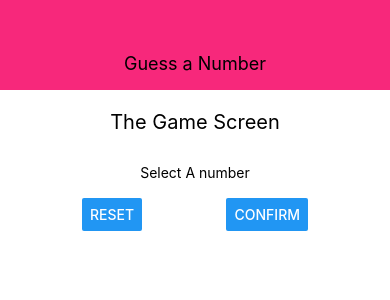
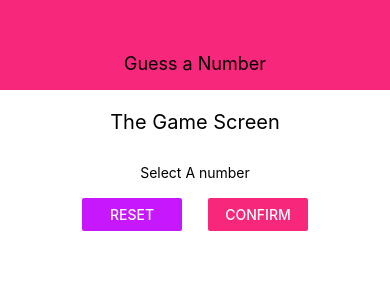
Before and after one commit to AdhamNour/guess_a_number_app, a React Native app: screen / in a window 390 px wide. Shown: the top 300 px of the page. Built offline with nearby package versions, Linux system fonts and the light colour scheme.

Commit message:
finished video 9 from module 4

```diff
--- a/components/Header.js
+++ b/components/Header.js
@@ -1,6 +1,7 @@
 import React from 'react';
 
 import { View, Text,StyleSheet} from 'react-native'
+import Colors from '../constants/colors'
 
 const Header = (props) => {
     return (
@@ -15,7 +16,7 @@ const styles = StyleSheet.create({
         width:'100%',
         height:90,
         paddingTop:36,
-        backgroundColor:'#f7287b',
+        backgroundColor:Colors.primaryColor,
         alignItems: 'center',
         justifyContent: 'center',
     },
--- /dev/null
+++ b/constants/colors.js
@@ -0,0 +1,4 @@
+export default {
+    primaryColor: '#f7287b',
+    accentColor: '#c717fc'
+}
--- a/screens/StartGameScreen.js
+++ b/screens/StartGameScreen.js
@@ -1,48 +1,54 @@
-import React from 'react';
-import { View,Text,StyleSheet,TextInput,Button } from 'react-native';
+import React from "react";
+import { View, Text, StyleSheet, TextInput, Button } from "react-native";
 
-import Card from '../components/Card'
+import Card from "../components/Card";
+import Colors from "../constants/colors"
 
 const StartGameScreen = () => {
   return (
-        <View style={styles.screen} >
-            <Text style={styles.title} >The Game Screen</Text>
-            <Card style={styles.inputContainer} >
-                <Text>
-                    Select A number
-                </Text>
+    <View style={styles.screen}>
+      <Text style={styles.title}>The Game Screen</Text>
+      <Card style={styles.inputContainer}>
+        <Text>Select A number</Text>
         <TextInput />
-                <View style={styles.buttonContainer} >
-                    <Button title="Reset" onPress={() =>{}}/>
-                    <Button title="Confirm" onPress={() =>{}}/>
+        <View style={styles.buttonContainer}>
+          <View style={styles.button}>
+            <Button title="Reset" onPress={() => {}} color= {Colors.accentColor}/>
+          </View>
+          <View style={styles.button}>
+            <Button title="Confirm" onPress={() => {}} color={Colors.primaryColor} />
+          </View>
         </View>
       </Card>
     </View>
   );
-}
+};
 
 const styles = StyleSheet.create({
   screen: {
-        flex:1,
-        padding:10,
-        alignItems: 'center',
-        justifyContent: 'flex-start',
+    flex: 1,
+    padding: 10,
+    alignItems: "center",
+    justifyContent: "flex-start",
   },
   title: {
-        fontSize:20,
-        marginVertical:10
+    fontSize: 20,
+    marginVertical: 10,
   },
   buttonContainer: {
-        flexDirection: 'row',
-        width:'100%',
-        justifyContent:'space-between',
-        paddingHorizontal:15
+    flexDirection: "row",
+    width: "100%",
+    justifyContent: "space-between",
+    paddingHorizontal: 15,
   },
   inputContainer: {
-        width:300,
-        maxWidth:'80%',
-        alignItems: 'center',
+    width: 300,
+    maxWidth: "80%",
+    alignItems: "center",
+  },
+  button: {
+      width:100
   }
-})
+});
 
 export default StartGameScreen;
```
Lines whose indentation alone changed are shown as unchanged.
